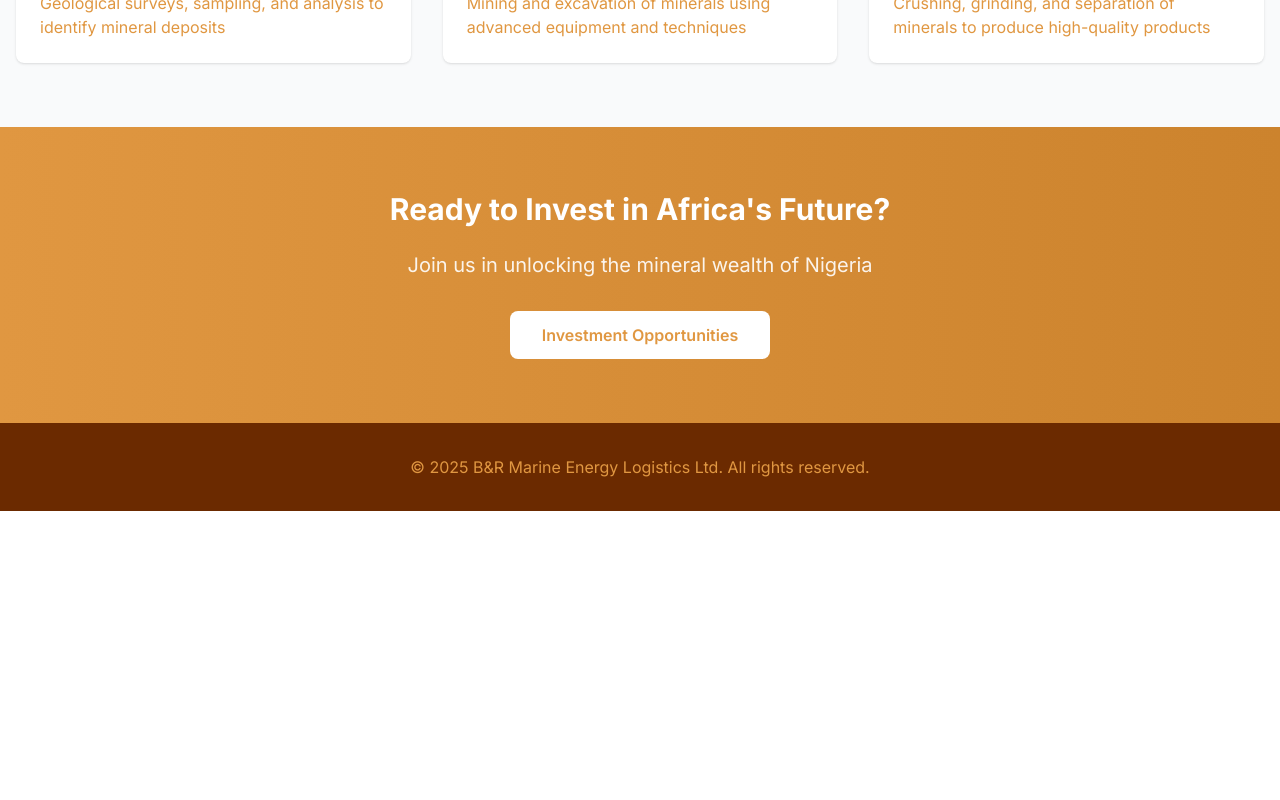
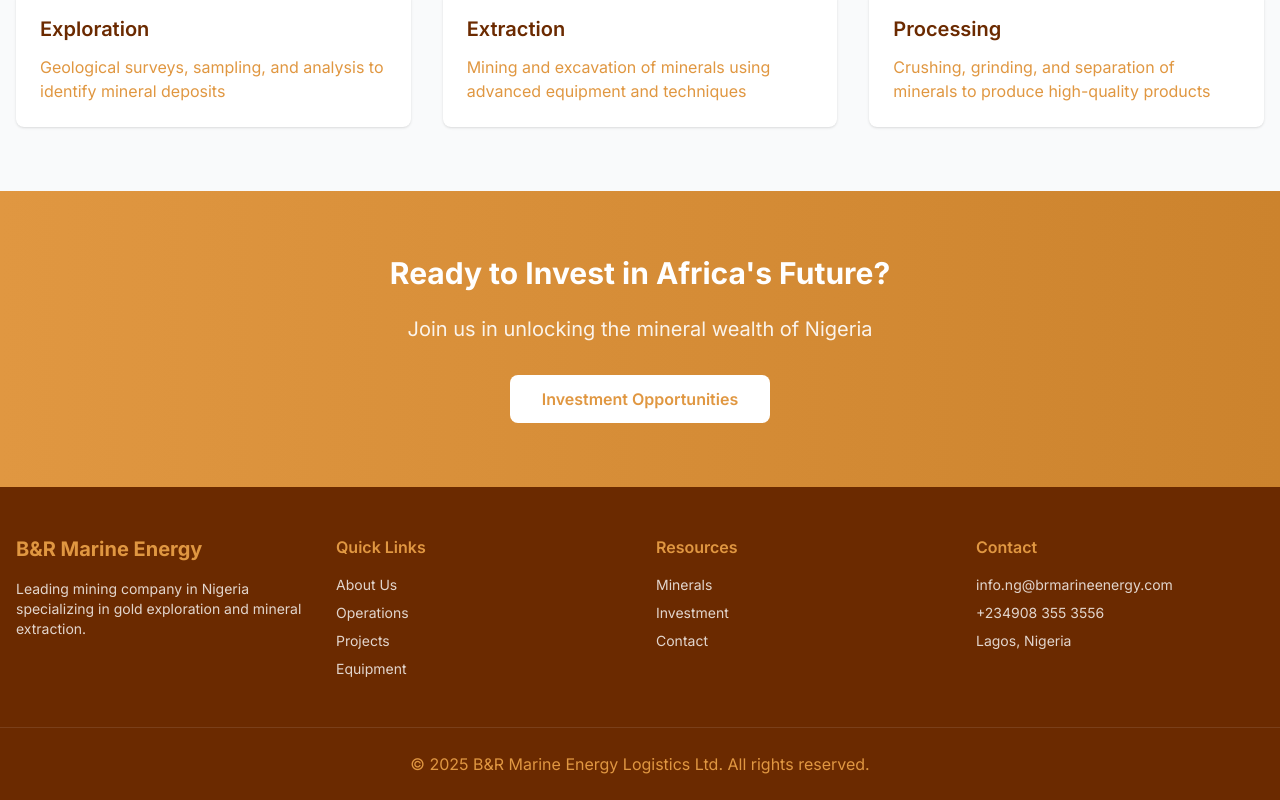
Before and after one commit to AntipasBen23/MARINE, a Next.js app: page / in a window 1280 px wide. Shown: the part 1689-2489 px from the top of the page. Before the commit the page ends 2200 px from the top, so only its background shows below. Built offline with nearby package versions, Linux system fonts and the light colour scheme.

Commit message:
refactor page

```diff
--- a/src/app/layout.tsx
+++ b/src/app/layout.tsx
@@ -1,6 +1,8 @@
 import type { Metadata } from "next";
 import { Inter } from "next/font/google";
 import "./globals.css";
+import Navbar from "./components/layout/Navbar";
+import Footer from "./components/layout/Footer";
 
 const inter = Inter({ subsets: ["latin"] });
 
@@ -16,7 +18,11 @@
 }>) {
   return (
     <html lang="en">
-      <body className={inter.className}>{children}</body>
+      <body className={inter.className}>
+        <Navbar />
+        {children}
+        <Footer />
+      </body>
     </html>
   );
 }
--- a/src/app/page.tsx
+++ b/src/app/page.tsx
@@ -131,15 +131,6 @@
           </a>
         </div>
       </section>
-
-      {/* Footer */}
-      <footer className="py-8" style={{ backgroundColor: 'rgb(107, 42, 0)' }}>
-        <div className="container mx-auto px-4 text-center">
-          <p style={{ color: 'rgb(224, 151, 65)' }}>
-            © 2025 B&R Marine Energy Logistics Ltd. All rights reserved.
-          </p>
-        </div>
-      </footer>
     </main>
   );
 }
```
